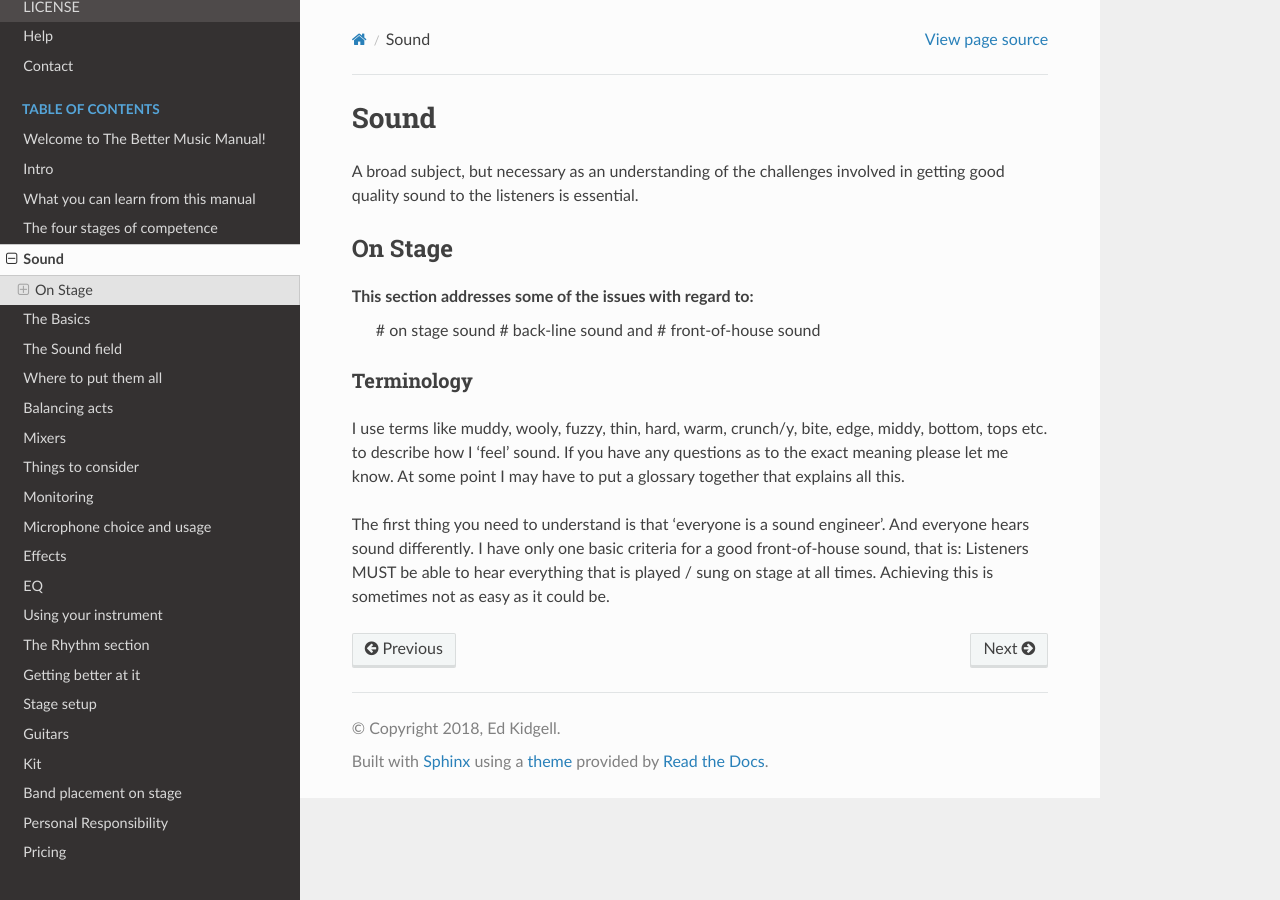
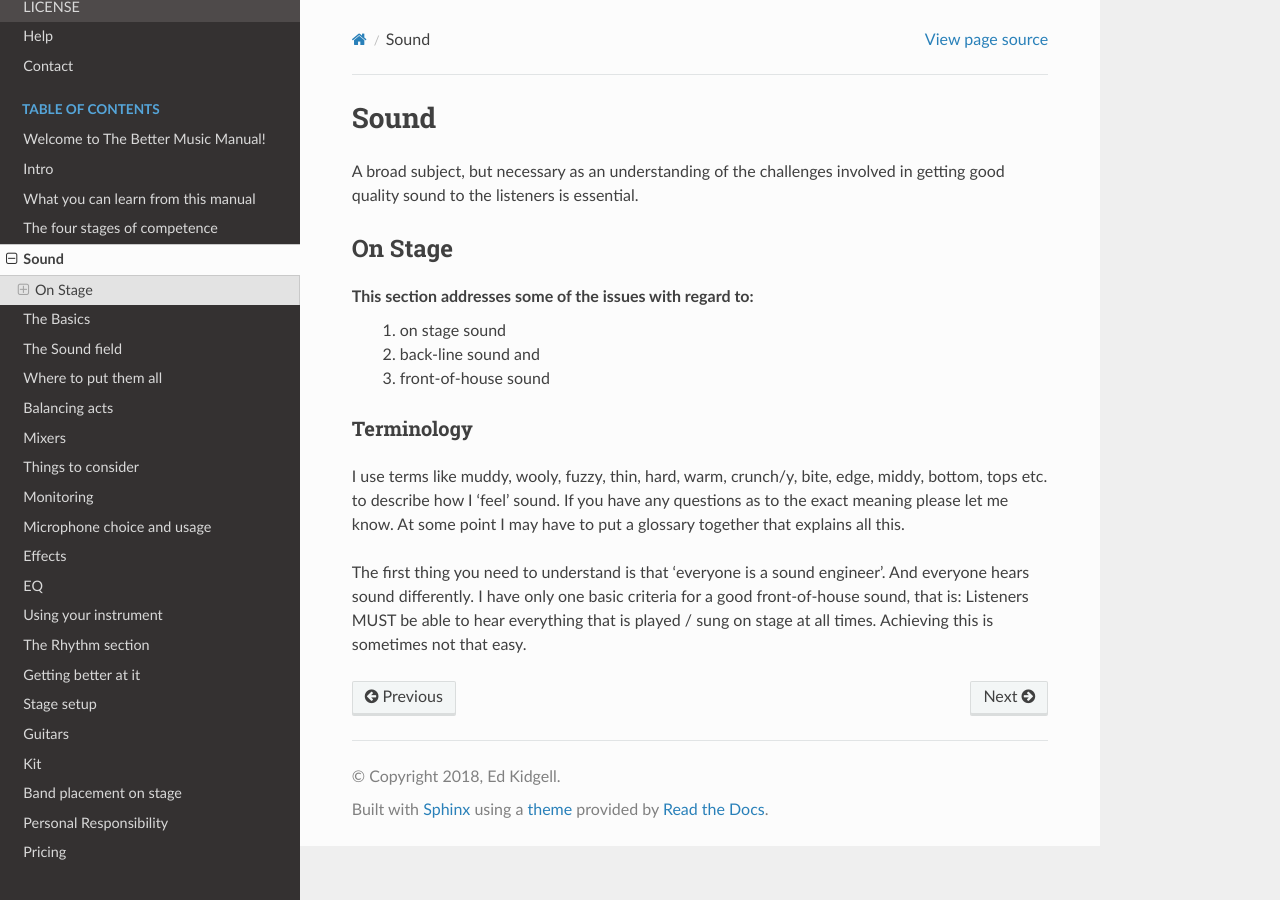
Before and after one commit to flakjakk/docs-repo, a Sphinx documentation site: the page built from docs/source/sound1.rst, in a window 1280 px wide. Built offline with Sphinx 7.4.7 and the Read the Docs theme 2.0.0, drawn with Linux system fonts in a browser that asks for light colours; pages that are not in the unit, such as notebooks, are missing from menus.

Commit message:
Edit to 'sound1'.

```diff
--- a/docs/source/sound1.rst
+++ b/docs/source/sound1.rst
@@ -7,13 +7,13 @@ On Stage
 ########
 
 This section addresses some of the issues with regard to:
-	# on stage sound
-	# back-line sound and
-	# front-of-house sound
+	1. on stage sound
+	2. back-line sound and
+	3. front-of-house sound
 
 Terminology
 -----------
 
 I use terms like muddy, wooly, fuzzy, thin, hard, warm, crunch/y, bite, edge, middy, bottom, tops etc. to describe how I 'feel' sound. If you have any questions as to the exact meaning please let me know. At some point I may have to put a glossary together that explains all this.
 
-The first thing you need to understand is that 'everyone is a sound engineer'. And everyone hears sound differently. I have only one basic criteria for a good front-of-house sound, that is: Listeners MUST be able to hear everything that is played / sung on stage at all times. Achieving this is sometimes not as easy as it could be.
+The first thing you need to understand is that 'everyone is a sound engineer'. And everyone hears sound differently. I have only one basic criteria for a good front-of-house sound, that is: Listeners MUST be able to hear everything that is played / sung on stage at all times. Achieving this is sometimes not that easy.
```
